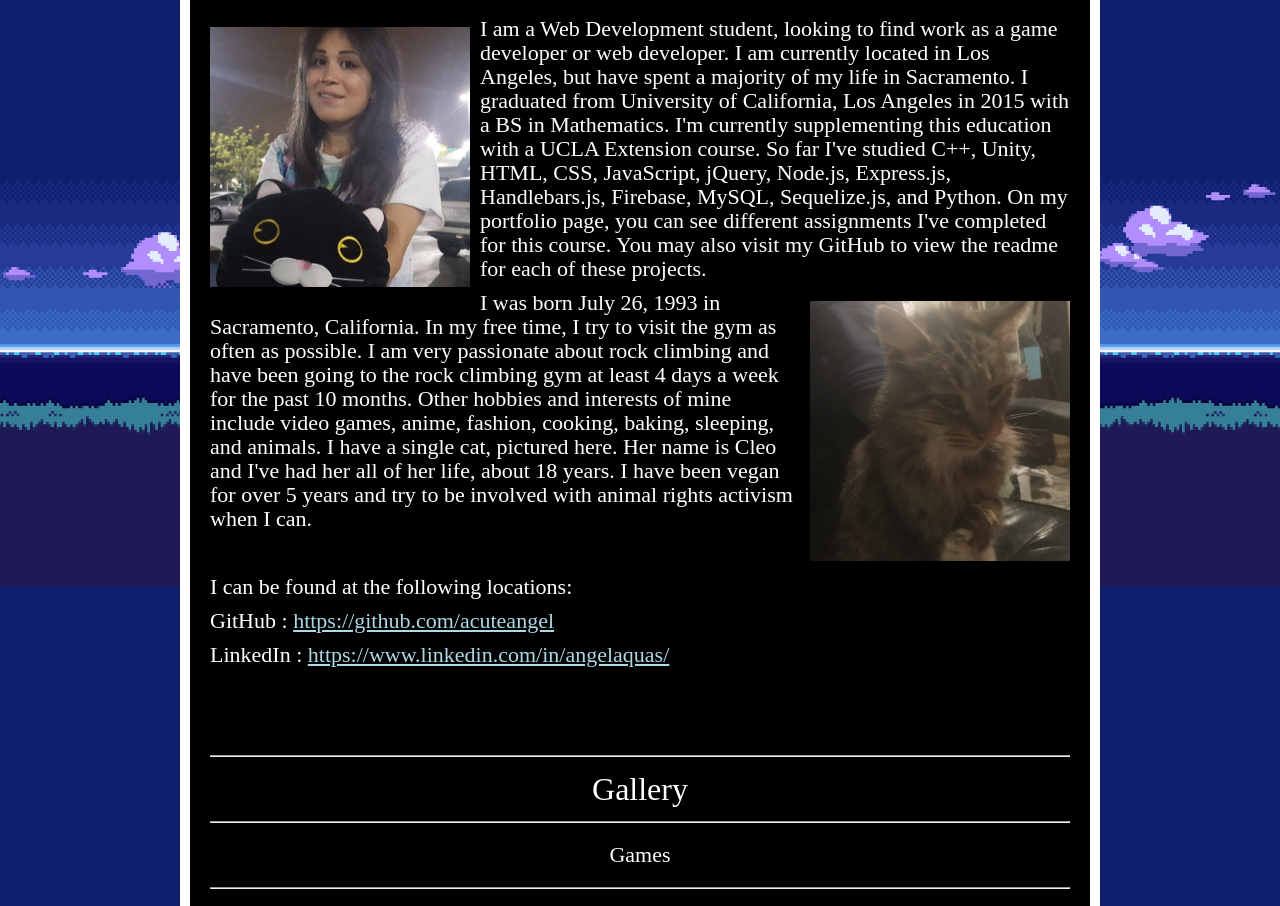
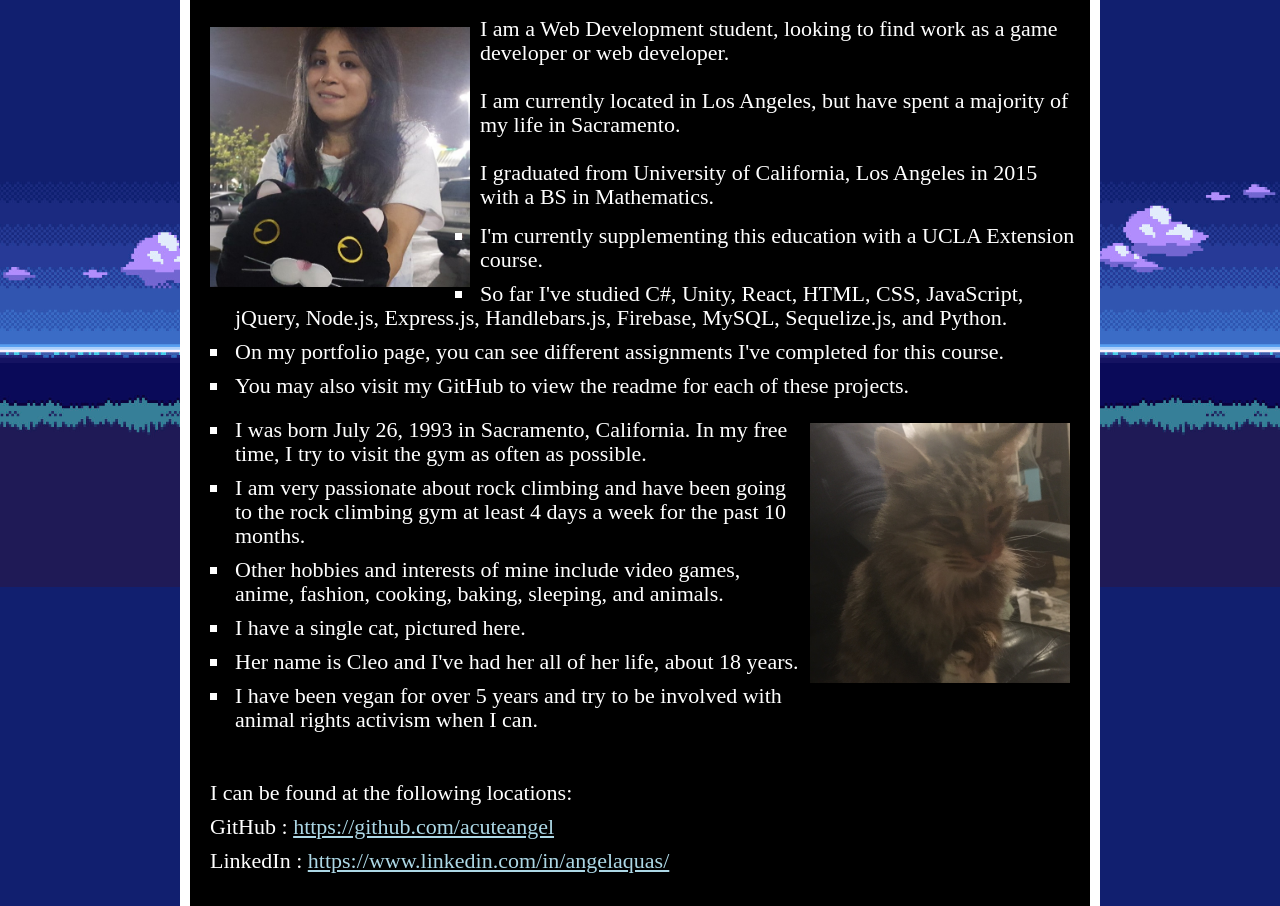
Before and after one commit to acuteangel/acuteangel.github.io, a plain HTML site: page index.html in a window 1280 px wide. Shown: the part 213-1119 px from the top of the page. Drawn offline with nearby package versions, Linux system fonts and the light colour scheme; a web font is replaced by a local one.

Commit message:
fixed about section to be bulleted

```diff
--- a/index.css
+++ b/index.css
@@ -49,7 +49,7 @@ li a {
     padding: 20px 10px;
 }
 
-ul{
+#navbar{
     margin: 0;
     /* padding: 0; */
     overflow: hidden;
@@ -82,7 +82,7 @@ ul{
     background-size: 150px 30px;
 }
 
-li {
+#navbar>li {
     float: left;
 }
 
@@ -179,6 +179,14 @@ h4 {
     padding:0px;
 }
 
+.about-list {
+    padding-left: 30px;
+    list-style-type: square;
+}
+
+.about-list>li{
+    padding: 5px;
+}
 
 @media only screen and (min-width: 768px){
     #wrapper{
--- a/index.html
+++ b/index.html
@@ -31,22 +31,28 @@
                     <img src="./Assets/Images/me.jpg" alt="Personal photo">
                     <p class="bio">
                         I am a Web Development student, looking to find work as a game developer or web developer.
+                        <br><br>
                         I am currently located in Los Angeles, but have spent a majority of my life in Sacramento.
+                        <br><br>
                         I graduated from University of California, Los Angeles in 2015 with a BS in Mathematics.
-                        I'm currently supplementing this education with a UCLA Extension course.
-                        So far I've studied C++, Unity, HTML, CSS, JavaScript, jQuery, Node.js, Express.js, Handlebars.js, Firebase, MySQL, Sequelize.js, and Python.
-                        On my portfolio page, you can see different assignments I've completed for this course.
-                        You may also visit my GitHub to view the readme for each of these projects.
+                        <ul class="about-list">
+                            <li>I'm currently supplementing this education with a UCLA Extension course.</li>
+                            <li>So far I've studied C#, Unity, React, HTML, CSS, JavaScript, jQuery, Node.js, Express.js, Handlebars.js, Firebase, MySQL, Sequelize.js, and Python.</li>
+                            <li>On my portfolio page, you can see different assignments I've completed for this course.</li>
+                            <li>You may also visit my GitHub to view the readme for each of these projects.</li>
+                        </ul>
 
                     </p>
                     <img src="./Assets/Images/cleo.jpg" alt="my cat" id="cleo">
                     <p class="bio" >
-                        I was born July 26, 1993 in Sacramento, California. In my free time, I try to visit the gym as often as possible.
-                        I am very passionate about rock climbing and have been going to the rock climbing gym at least 4 days a week for the past 10 months.
-                        Other hobbies and interests of mine include video games, anime, fashion, cooking, baking, sleeping, and animals.
-                        I have a single cat, pictured here.
-                        Her name is Cleo and I've had her all of her life, about 18 years.
-                        I have been vegan for over 5 years and try to be involved with animal rights activism when I can.
+                        <ul class="about-list">
+                        <li>I was born July 26, 1993 in Sacramento, California. In my free time, I try to visit the gym as often as possible. </li>
+                        <li>I am very passionate about rock climbing and have been going to the rock climbing gym at least 4 days a week for the past 10 months.</li>
+                        <li>Other hobbies and interests of mine include video games, anime, fashion, cooking, baking, sleeping, and animals.</li>
+                        <li>I have a single cat, pictured here. </li>
+                        <li>Her name is Cleo and I've had her all of her life, about 18 years.</li>
+                        <li>I have been vegan for over 5 years and try to be involved with animal rights activism when I can.</li>
+                        </ul>
                     </p>
                     <br>
                     <p>I can be found at the following locations:</p>
```
